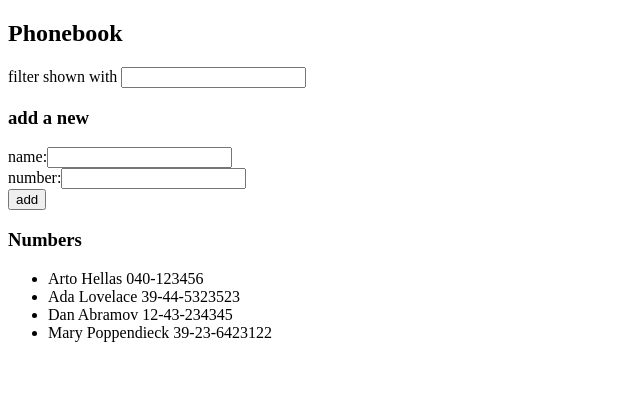
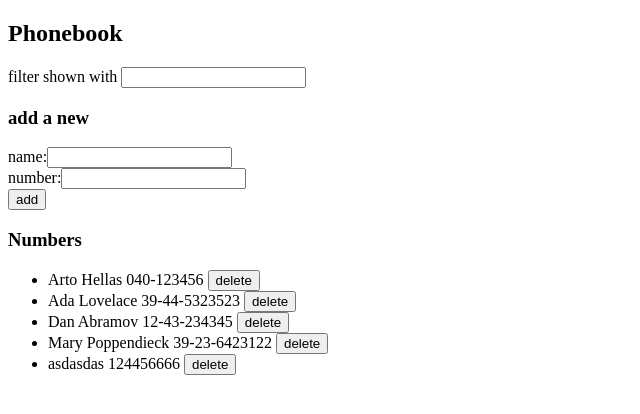
Before and after one commit to OmarTechDev/FullstackOpen, a React (Vite) app in the folder part2/phonebook/: page / in a window 1280 px wide. Shown: the top 414 px of the page, without its empty margins (0-640 px from the left). Built offline with nearby package versions, Linux system fonts and the light colour scheme; data requests are answered from the project's data file.

Commit message:
completed exercise 2.12 and 2.13

```diff
--- a/part2/phonebook/db.json
+++ b/part2/phonebook/db.json
@@ -1,5 +1,5 @@
 {
-    "persons":[
+  "persons": [
     {
       "name": "Arto Hellas",
       "number": "040-123456",
@@ -19,6 +19,11 @@
       "name": "Mary Poppendieck",
       "number": "39-23-6423122",
       "id": 4
+    },
+    {
+      "name": "asdasdas",
+      "number": "124456666",
+      "id": 5
     }
   ]
 }
--- a/part2/phonebook/src/App.jsx
+++ b/part2/phonebook/src/App.jsx
@@ -1,4 +1,5 @@
 import { useState, useEffect } from 'react'
+import doThings from './sources/persons'
 import axios from 'axios'
 
 const Filter = ({filter,handleFilter}) =>
@@ -16,7 +17,7 @@ const Shown = ({persons, filter}) => {
       return (
         <li key={person.id}>
           {person.name}&nbsp;
-          {person.number}
+          {person.number}&nbsp;<button >delete</button>
         </li>
       )
     })}
@@ -55,28 +56,34 @@ const App = () => {
   const [filtered, setFiltered] = useState('')
 
   useEffect(() => {
-    axios
-      .get('http://localhost:3001/persons')
+    doThings
+      .getAll()
       .then(response => {
-        setPersons(response.data)
+        setPersons(response)
       })
   }, [])
 
   const handleAddPerson = (event) => {
     event.preventDefault()
 
-    if (persons.some(person => person.name === newName)){
+    if (persons.some(person => person.name === newName)) {
       window.confirm(`${newName} is already added to phonebook`)
     }
-    else{
+    else {
       const nameAdded = {
         name: newName,
         number: newNumber,
-        id: persons.length
+        id: persons.length+1
       }
-      setPersons(persons.concat(nameAdded))
-      setNewName('')
-      setNewNumber('')
+
+      doThings
+        .add(nameAdded)
+        .then( response => {
+          setPersons(persons.concat(response))
+          setNewName('')
+          setNewNumber('')
+        })
+        .catch(error=> console.log('this is the error', error))
     }
   }
 
--- /dev/null
+++ b/part2/phonebook/src/sources/persons.js
@@ -0,0 +1,21 @@
+import axios from "axios";
+const URL = 'http://localhost:3001/persons'
+
+const getAll = () => {
+    const request = axios.get(URL)
+
+    return request.then(response => response.data)
+}
+
+const add = async personObject => {
+    const request = axios.post(URL, personObject)
+
+    return await request.then(response => response.data)
+}
+
+const doThings = {
+    getAll,
+    add
+}
+
+export default doThings
```
Lines whose indentation alone changed are shown as unchanged.
